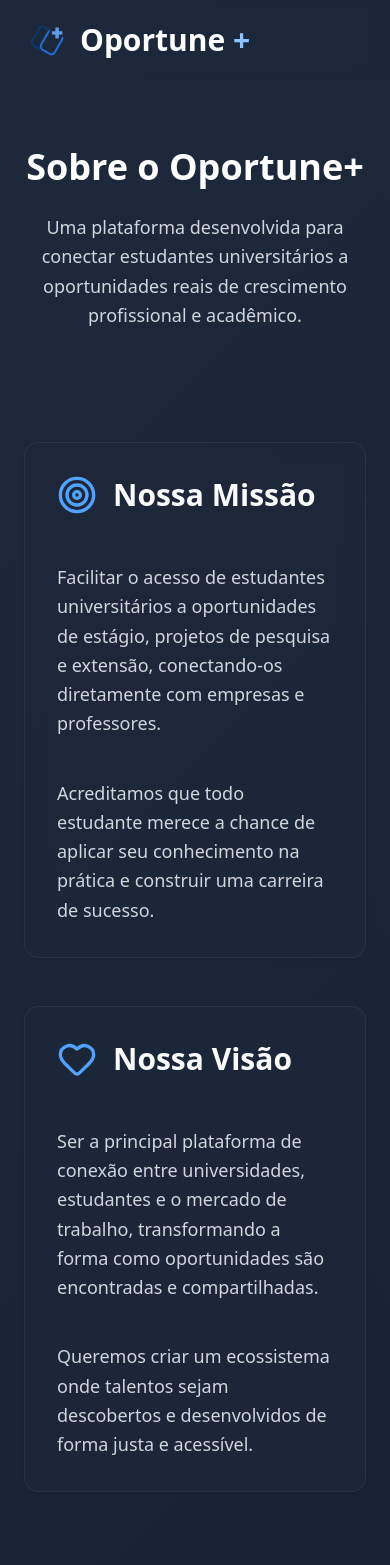
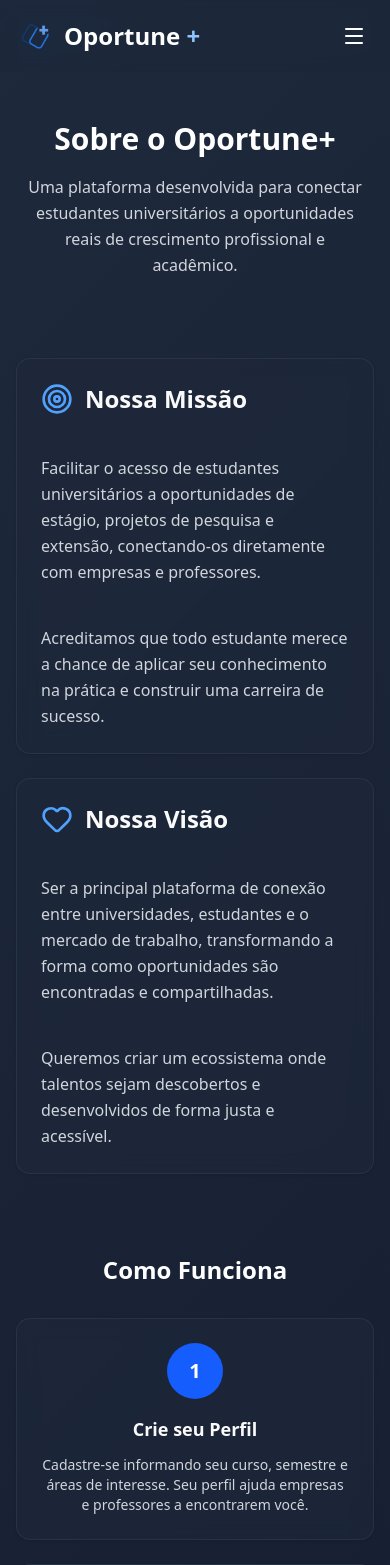
Before and after one commit to PedrFelip/oportune, a Next.js app in the folder frontend/: page /sobre in a window 390 px wide. Shown: the top 1565 px of the page. Built offline with nearby package versions, Linux system fonts and the light colour scheme.

Commit message:
Refatora a página "Sobre": aprimora o layout, adiciona animações e melhora a navegação mobile.

```diff
--- a/frontend/src/app/sobre/page.tsx
+++ b/frontend/src/app/sobre/page.tsx
@@ -1,23 +1,74 @@
 "use client";
 
 import { Button } from "@/components/ui/button";
-import { Card, CardContent } from "@/components/ui/card";
-import { GraduationCap, Building, Users, Target, Heart, Zap } from "lucide-react";
+import { Card } from "@/components/ui/card";
+import {
+  GraduationCap,
+  Building,
+  Users,
+  Target,
+  Heart,
+  Zap,
+  Menu,
+  X,
+} from "lucide-react";
 import Link from "next/link";
 import Image from "next/image";
 import Logo from "../../assets/logo_oportune.png";
+import { useState } from "react";
+import { motion } from "framer-motion";
+
+// Variantes de animação
+const fadeIn = {
+  hidden: { opacity: 0, y: 20 },
+  visible: { opacity: 1, y: 0 },
+};
+
+const staggerContainer = {
+  hidden: { opacity: 0 },
+  visible: {
+    opacity: 1,
+    transition: {
+      staggerChildren: 0.15,
+    },
+  },
+};
+
+const slideInLeft = {
+  hidden: { opacity: 0, x: -30 },
+  visible: { opacity: 1, x: 0 },
+};
+
+const slideInRight = {
+  hidden: { opacity: 0, x: 30 },
+  visible: { opacity: 1, x: 0 },
+};
+
+const scaleIn = {
+  hidden: { opacity: 0, scale: 0.9 },
+  visible: { opacity: 1, scale: 1 },
+};
 
 export default function Sobre() {
+  const [mobileMenuOpen, setMobileMenuOpen] = useState(false);
+
   return (
     <div className="min-h-screen oportune-gradient text-white">
       {/* Header */}
-      <header className="flex items-center justify-between px-6 py-4 bg-slate-800/30 backdrop-blur-sm">
+      <header className="sticky top-0 z-50 flex items-center justify-between px-4 sm:px-6 py-4 bg-slate-800/30 backdrop-blur-sm">
         <Link href="/" className="flex items-center space-x-2">
-          <Image src={Logo} alt="Oportune logo" width={48} height={48} />
-          <span className="text-3xl font-bold">
+          <Image
+            src={Logo}
+            alt="Oportune logo"
+            width={40}
+            height={40}
+            className="sm:w-12 sm:h-12"
+          />
+          <span className="text-2xl sm:text-3xl font-bold">
             Oportune <span className="text-blue-300">+</span>
           </span>
         </Link>
+
         <nav className="hidden md:flex items-center space-x-6">
           <Link
             href="/sobre"
@@ -41,210 +92,328 @@ export default function Sobre() {
             <Button variant="oportune">Criar conta</Button>
           </Link>
         </nav>
+
+        <button
+          className="md:hidden p-2 text-white"
+          onClick={() => setMobileMenuOpen(!mobileMenuOpen)}
+        >
+          {mobileMenuOpen ? <X size={24} /> : <Menu size={24} />}
+        </button>
       </header>
 
+      {mobileMenuOpen && (
+        <nav className="md:hidden bg-slate-800/95 backdrop-blur-sm px-4 py-4 space-y-3 border-b border-slate-700">
+          <Link
+            href="/sobre"
+            className="block text-white font-semibold py-2"
+            onClick={() => setMobileMenuOpen(false)}
+          >
+            Sobre
+          </Link>
+          <Link
+            href="/faq"
+            className="block text-gray-300 hover:text-white transition-colors py-2"
+            onClick={() => setMobileMenuOpen(false)}
+          >
+            FAQ
+          </Link>
+          <Link
+            href="/login"
+            className="block text-gray-300 hover:text-white transition-colors py-2"
+            onClick={() => setMobileMenuOpen(false)}
+          >
+            Entrar
+          </Link>
+          <Link href="/cadastro" onClick={() => setMobileMenuOpen(false)}>
+            <Button variant="oportune" className="w-full">
+              Criar conta
+            </Button>
+          </Link>
+        </nav>
+      )}
+
       {/* Hero Section */}
-      <section className="px-6 py-16 max-w-7xl mx-auto text-center">
-        <h1 className="text-4xl lg:text-5xl font-bold mb-6 leading-tight">
+      <motion.section
+        className="px-4 sm:px-6 py-12 sm:py-16 max-w-7xl mx-auto text-center"
+        initial="hidden"
+        animate="visible"
+        variants={fadeIn}
+        transition={{ duration: 0.6 }}
+      >
+        <h1 className="text-3xl sm:text-4xl lg:text-5xl font-bold mb-4 sm:mb-6 leading-tight px-2">
           Sobre o Oportune+
         </h1>
-        <p className="text-gray-300 text-lg max-w-3xl mx-auto leading-relaxed">
-          Uma plataforma desenvolvida para conectar estudantes universitários a oportunidades
-          reais de crescimento profissional e acadêmico.
+        <p className="text-gray-300 text-base sm:text-lg max-w-3xl mx-auto leading-relaxed px-2">
+          Uma plataforma desenvolvida para conectar estudantes universitários a
+          oportunidades reais de crescimento profissional e acadêmico.
         </p>
-      </section>
+      </motion.section>
 
-      {/* Nossa Missão */}
-      <section className="px-6 py-12 max-w-7xl mx-auto">
-        <div className="grid lg:grid-cols-2 gap-12 items-center">
-          <Card className="oportune-card p-8">
-            <div className="flex items-center mb-6">
-              <Target className="h-10 w-10 text-blue-400 mr-4" />
-              <h2 className="text-3xl font-bold text-primary-foreground">Nossa Missão</h2>
+      {/* Nossa Missão e Visão */}
+      <section className="px-4 sm:px-6 py-8 sm:py-12 max-w-7xl mx-auto">
+        <motion.div
+          className="grid lg:grid-cols-2 gap-6 sm:gap-12 items-center"
+          initial="hidden"
+          whileInView="visible"
+          viewport={{ once: true, amount: 0.3 }}
+          variants={staggerContainer}
+        >
+          <motion.div variants={slideInLeft} transition={{ duration: 0.6 }}>
+            <Card className="oportune-card p-6 sm:p-8 hover:scale-105 transition-transform duration-300">
+              <div className="flex items-center mb-4 sm:mb-6">
+                <Target className="h-8 w-8 sm:h-10 sm:w-10 text-blue-400 mr-3 sm:mr-4 flex-shrink-0" />
+                <h2 className="text-2xl sm:text-3xl font-bold text-primary-foreground">
+                  Nossa Missão
+                </h2>
               </div>
-            <p className="text-gray-300 text-lg leading-relaxed mb-4">
-              Facilitar o acesso de estudantes universitários a oportunidades de estágio,
-              projetos de pesquisa e extensão, conectando-os diretamente com empresas e
-              professores.
+              <p className="text-gray-300 text-base sm:text-lg leading-relaxed mb-4">
+                Facilitar o acesso de estudantes universitários a oportunidades
+                de estágio, projetos de pesquisa e extensão, conectando-os
+                diretamente com empresas e professores.
               </p>
-            <p className="text-gray-300 text-lg leading-relaxed">
-              Acreditamos que todo estudante merece a chance de aplicar seu conhecimento
-              na prática e construir uma carreira de sucesso.
+              <p className="text-gray-300 text-base sm:text-lg leading-relaxed">
+                Acreditamos que todo estudante merece a chance de aplicar seu
+                conhecimento na prática e construir uma carreira de sucesso.
               </p>
             </Card>
+          </motion.div>
 
-          <Card className="oportune-card p-8">
-            <div className="flex items-center mb-6">
-              <Heart className="h-10 w-10 text-blue-400 mr-4" />
-              <h2 className="text-3xl font-bold text-primary-foreground">Nossa Visão</h2>
+          <motion.div variants={slideInRight} transition={{ duration: 0.6 }}>
+            <Card className="oportune-card p-6 sm:p-8 hover:scale-105 transition-transform duration-300">
+              <div className="flex items-center mb-4 sm:mb-6">
+                <Heart className="h-8 w-8 sm:h-10 sm:w-10 text-blue-400 mr-3 sm:mr-4 flex-shrink-0" />
+                <h2 className="text-2xl sm:text-3xl font-bold text-primary-foreground">
+                  Nossa Visão
+                </h2>
               </div>
-            <p className="text-gray-300 text-lg leading-relaxed mb-4">
-              Ser a principal plataforma de conexão entre universidades, estudantes e
-              o mercado de trabalho, transformando a forma como oportunidades são
-              encontradas e compartilhadas.
+              <p className="text-gray-300 text-base sm:text-lg leading-relaxed mb-4">
+                Ser a principal plataforma de conexão entre universidades,
+                estudantes e o mercado de trabalho, transformando a forma como
+                oportunidades são encontradas e compartilhadas.
               </p>
-            <p className="text-gray-300 text-lg leading-relaxed">
+              <p className="text-gray-300 text-base sm:text-lg leading-relaxed">
                 Queremos criar um ecossistema onde talentos sejam descobertos e
                 desenvolvidos de forma justa e acessível.
               </p>
             </Card>
-        </div>
+          </motion.div>
+        </motion.div>
       </section>
 
       {/* Como Funciona */}
-      <section className="px-6 py-16 max-w-7xl mx-auto">
-        <h2 className="text-3xl font-bold mb-12 text-center">Como Funciona</h2>
-        <div className="grid md:grid-cols-3 gap-8">
-          <Card className="oportune-card p-6">
+      <section className="px-4 sm:px-6 py-12 sm:py-16 max-w-7xl mx-auto">
+        <motion.h2
+          className="text-2xl sm:text-3xl font-bold mb-8 sm:mb-12 text-center"
+          initial="hidden"
+          whileInView="visible"
+          viewport={{ once: true }}
+          variants={fadeIn}
+          transition={{ duration: 0.6 }}
+        >
+          Como Funciona
+        </motion.h2>
+        <motion.div
+          className="grid sm:grid-cols-2 lg:grid-cols-3 gap-6 sm:gap-8"
+          initial="hidden"
+          whileInView="visible"
+          viewport={{ once: true, amount: 0.2 }}
+          variants={staggerContainer}
+        >
+          {[1, 2, 3].map((step, index) => (
+            <motion.div
+              key={step}
+              variants={scaleIn}
+              transition={{ duration: 0.5 }}
+            >
+              <Card className="oportune-card p-6 hover:scale-105 transition-transform duration-300">
                 <div className="flex flex-col items-center text-center">
-              <div className="w-16 h-16 bg-blue-600 rounded-full flex items-center justify-center text-white font-bold text-2xl mb-4">
-                1
-              </div>
-              <h3 className="text-xl font-semibold mb-3 text-primary-foreground">
-                Crie seu Perfil
+                  <motion.div
+                    className="w-14 h-14 sm:w-16 sm:h-16 bg-blue-600 rounded-full flex items-center justify-center text-white font-bold text-xl sm:text-2xl mb-4"
+                    whileHover={{ rotate: 360 }}
+                    transition={{ duration: 0.6 }}
+                  >
+                    {step}
+                  </motion.div>
+                  <h3 className="text-lg sm:text-xl font-semibold mb-3 text-primary-foreground">
+                    {step === 1 && "Crie seu Perfil"}
+                    {step === 2 && "Busque Oportunidades"}
+                    {step === 3 && "Candidate-se com um Clique"}
                   </h3>
-              <p className="text-gray-300">
-                Cadastre-se informando seu curso, semestre e áreas de interesse.
-                Seu perfil ajuda empresas e professores a encontrarem você.
+                  <p className="text-sm sm:text-base text-gray-300">
+                    {step === 1 &&
+                      "Cadastre-se informando seu curso, semestre e áreas de interesse. Seu perfil ajuda empresas e professores a encontrarem você."}
+                    {step === 2 &&
+                      "Utilize filtros inteligentes para encontrar vagas de estágio, projetos de pesquisa e extensão alinhados ao seu perfil."}
+                    {step === 3 &&
+                      "Envie sua candidatura rapidamente e acompanhe o status de cada inscrição diretamente no seu dashboard."}
                   </p>
                 </div>
               </Card>
-
-          <Card className="oportune-card p-6">
-            <div className="flex flex-col items-center text-center">
-              <div className="w-16 h-16 bg-blue-600 rounded-full flex items-center justify-center text-white font-bold text-2xl mb-4">
-                2
-              </div>
-              <h3 className="text-xl font-semibold mb-3 text-primary-foreground">
-                Busque Oportunidades
-              </h3>
-              <p className="text-gray-300">
-                Utilize filtros inteligentes para encontrar vagas de estágio,
-                projetos de pesquisa e extensão alinhados ao seu perfil.
-              </p>
-            </div>
-          </Card>
-
-          <Card className="oportune-card p-6">
-            <div className="flex flex-col items-center text-center">
-              <div className="w-16 h-16 bg-blue-600 rounded-full flex items-center justify-center text-white font-bold text-2xl mb-4">
-                3
-              </div>
-              <h3 className="text-xl font-semibold mb-3 text-primary-foreground">
-                Candidate-se com um Clique
-              </h3>
-              <p className="text-gray-300">
-                Envie sua candidatura rapidamente e acompanhe o status de cada
-                inscrição diretamente no seu dashboard.
-              </p>
-            </div>
-          </Card>
-        </div>
+            </motion.div>
+          ))}
+        </motion.div>
       </section>
 
       {/* Para Quem é o Oportune+ */}
-      <section className="px-6 py-16 max-w-7xl mx-auto bg-slate-800/20 rounded-2xl">
-        <h2 className="text-3xl font-bold mb-12 text-center">Para Quem é o Oportune+</h2>
-        <div className="grid md:grid-cols-3 gap-8">
-          <Card className="oportune-card p-8">
+      <motion.section
+        className="px-4 sm:px-6 py-12 sm:py-16 max-w-7xl mx-auto bg-slate-800/20 rounded-2xl"
+        initial="hidden"
+        whileInView="visible"
+        viewport={{ once: true, amount: 0.2 }}
+        variants={fadeIn}
+        transition={{ duration: 0.6 }}
+      >
+        <h2 className="text-2xl sm:text-3xl font-bold mb-8 sm:mb-12 text-center">
+          Para Quem é o Oportune+
+        </h2>
+        <motion.div
+          className="grid sm:grid-cols-2 lg:grid-cols-3 gap-6 sm:gap-8"
+          variants={staggerContainer}
+        >
+          {/* Estudantes */}
+          <motion.div variants={fadeIn} transition={{ duration: 0.5 }}>
+            <Card className="oportune-card p-6 sm:p-8 hover:scale-105 transition-transform duration-300">
               <div className="flex flex-col items-center text-center">
-              <GraduationCap className="h-12 w-12 text-blue-400 mb-4" />
-              <h3 className="text-2xl font-semibold mb-4 text-primary-foreground">
+                <motion.div
+                  whileHover={{ scale: 1.2, rotate: 360 }}
+                  transition={{ duration: 0.5 }}
+                >
+                  <GraduationCap className="h-10 w-10 sm:h-12 sm:w-12 text-blue-400 mb-4" />
+                </motion.div>
+                <h3 className="text-xl sm:text-2xl font-semibold mb-4 text-primary-foreground">
                   Estudantes
                 </h3>
-              <ul className="text-gray-300 space-y-2 text-left">
+                <ul className="text-gray-300 space-y-2 text-left text-sm sm:text-base">
                   <li className="flex items-start">
-                  <Zap className="h-5 w-5 text-blue-400 mr-2 mt-0.5 flex-shrink-0" />
+                    <Zap className="h-4 w-4 sm:h-5 sm:w-5 text-blue-400 mr-2 mt-0.5 flex-shrink-0" />
                     <span>Encontre estágios alinhados ao seu curso e nível</span>
                   </li>
                   <li className="flex items-start">
-                  <Zap className="h-5 w-5 text-blue-400 mr-2 mt-0.5 flex-shrink-0" />
+                    <Zap className="h-4 w-4 sm:h-5 sm:w-5 text-blue-400 mr-2 mt-0.5 flex-shrink-0" />
                     <span>Participe de projetos de pesquisa e extensão</span>
                   </li>
                   <li className="flex items-start">
-                  <Zap className="h-5 w-5 text-blue-400 mr-2 mt-0.5 flex-shrink-0" />
+                    <Zap className="h-4 w-4 sm:h-5 sm:w-5 text-blue-400 mr-2 mt-0.5 flex-shrink-0" />
                     <span>Construa seu portfólio acadêmico e profissional</span>
                   </li>
                 </ul>
               </div>
             </Card>
+          </motion.div>
 
-          <Card className="oportune-card p-8">
+          {/* Empresas */}
+          <motion.div
+            variants={fadeIn}
+            transition={{ duration: 0.5, delay: 0.1 }}
+          >
+            <Card className="oportune-card p-6 sm:p-8 hover:scale-105 transition-transform duration-300">
               <div className="flex flex-col items-center text-center">
-              <Building className="h-12 w-12 text-blue-400 mb-4" />
-              <h3 className="text-2xl font-semibold mb-4 text-primary-foreground">
+                <motion.div
+                  whileHover={{ scale: 1.2, rotate: 360 }}
+                  transition={{ duration: 0.5 }}
+                >
+                  <Building className="h-10 w-10 sm:h-12 sm:w-12 text-blue-400 mb-4" />
+                </motion.div>
+                <h3 className="text-xl sm:text-2xl font-semibold mb-4 text-primary-foreground">
                   Empresas
                 </h3>
-              <ul className="text-gray-300 space-y-2 text-left">
+                <ul className="text-gray-300 space-y-2 text-left text-sm sm:text-base">
                   <li className="flex items-start">
-                  <Zap className="h-5 w-5 text-blue-400 mr-2 mt-0.5 flex-shrink-0" />
+                    <Zap className="h-4 w-4 sm:h-5 sm:w-5 text-blue-400 mr-2 mt-0.5 flex-shrink-0" />
                     <span>Acesse talentos qualificados de universidades</span>
                   </li>
                   <li className="flex items-start">
-                  <Zap className="h-5 w-5 text-blue-400 mr-2 mt-0.5 flex-shrink-0" />
-                  <span>Filtre candidatos por curso, semestre e habilidades</span>
+                    <Zap className="h-4 w-4 sm:h-5 sm:w-5 text-blue-400 mr-2 mt-0.5 flex-shrink-0" />
+                    <span>
+                      Filtre candidatos por curso, semestre e habilidades
+                    </span>
                   </li>
                   <li className="flex items-start">
-                  <Zap className="h-5 w-5 text-blue-400 mr-2 mt-0.5 flex-shrink-0" />
+                    <Zap className="h-4 w-4 sm:h-5 sm:w-5 text-blue-400 mr-2 mt-0.5 flex-shrink-0" />
                     <span>Gerencie vagas e candidaturas em um só lugar</span>
                   </li>
                 </ul>
               </div>
             </Card>
+          </motion.div>
 
-          <Card className="oportune-card p-8">
+          {/* Professores */}
+          <motion.div
+            variants={fadeIn}
+            transition={{ duration: 0.5, delay: 0.2 }}
+          >
+            <Card className="oportune-card p-6 sm:p-8 hover:scale-105 transition-transform duration-300">
               <div className="flex flex-col items-center text-center">
-              <Users className="h-12 w-12 text-blue-400 mb-4" />
-              <h3 className="text-2xl font-semibold mb-4 text-primary-foreground">
+                <motion.div
+                  whileHover={{ scale: 1.2, rotate: 360 }}
+                  transition={{ duration: 0.5 }}
+                >
+                  <Users className="h-10 w-10 sm:h-12 sm:w-12 text-blue-400 mb-4" />
+                </motion.div>
+                <h3 className="text-xl sm:text-2xl font-semibold mb-4 text-primary-foreground">
                   Professores
                 </h3>
-              <ul className="text-gray-300 space-y-2 text-left">
+                <ul className="text-gray-300 space-y-2 text-left text-sm sm:text-base">
                   <li className="flex items-start">
-                  <Zap className="h-5 w-5 text-blue-400 mr-2 mt-0.5 flex-shrink-0" />
+                    <Zap className="h-4 w-4 sm:h-5 sm:w-5 text-blue-400 mr-2 mt-0.5 flex-shrink-0" />
                     <span>Divulgue projetos de pesquisa e extensão</span>
                   </li>
                   <li className="flex items-start">
-                  <Zap className="h-5 w-5 text-blue-400 mr-2 mt-0.5 flex-shrink-0" />
+                    <Zap className="h-4 w-4 sm:h-5 sm:w-5 text-blue-400 mr-2 mt-0.5 flex-shrink-0" />
                     <span>Encontre alunos interessados em suas áreas</span>
                   </li>
                   <li className="flex items-start">
-                  <Zap className="h-5 w-5 text-blue-400 mr-2 mt-0.5 flex-shrink-0" />
+                    <Zap className="h-4 w-4 sm:h-5 sm:w-5 text-blue-400 mr-2 mt-0.5 flex-shrink-0" />
                     <span>Gerencie inscrições de forma organizada</span>
                   </li>
                 </ul>
               </div>
             </Card>
-        </div>
-      </section>
+          </motion.div>
+        </motion.div>
+      </motion.section>
 
       {/* CTA */}
-      <section className="px-6 py-16 text-center">
-        <h2 className="text-3xl font-bold mb-4">
+      <motion.section
+        className="px-4 sm:px-6 py-12 sm:py-16 text-center"
+        initial="hidden"
+        whileInView="visible"
+        viewport={{ once: true }}
+        variants={fadeIn}
+        transition={{ duration: 0.6 }}
+      >
+        <h2 className="text-2xl sm:text-3xl font-bold mb-4">
           Pronto para começar?
         </h2>
-        <p className="text-gray-300 mb-8 max-w-2xl mx-auto">
-          Junte-se a centenas de estudantes e empresas que já estão usando o Oportune+
-          para encontrar as melhores oportunidades.
+        <p className="text-gray-300 mb-8 max-w-2xl mx-auto text-sm sm:text-base px-2">
+          Junte-se a centenas de estudantes e empresas que já estão usando o
+          Oportune+ para encontrar as melhores oportunidades.
         </p>
-        <div className="flex flex-col sm:flex-row gap-4 justify-center">
+        <div className="flex flex-col sm:flex-row gap-4 justify-center px-4">
           <Link href="/cadastro">
-            <Button variant="oportune" className="px-8 py-3">
+            <Button
+              variant="oportune"
+              className="w-full sm:w-auto px-8 py-3 hover:scale-105 transition-transform"
+            >
               Criar minha conta
             </Button>
           </Link>
           <Link href="/faq">
-            <Button variant="oportune_blank" className="px-8 py-3">
+            <Button
+              variant="oportune_blank"
+              className="w-full sm:w-auto px-8 py-3 hover:scale-105 transition-transform"
+            >
               Ver perguntas frequentes
             </Button>
           </Link>
         </div>
-      </section>
+      </motion.section>
 
       {/* Footer */}
-      <footer className="px-6 py-8 border-t border-slate-700">
-        <div className="max-w-7xl mx-auto flex flex-col md:flex-row justify-between items-center">
+      <footer className="px-4 sm:px-6 py-8 border-t border-slate-700">
+        <div className="max-w-7xl mx-auto flex flex-col md:flex-row justify-between items-center gap-4">
           <span className="text-sm text-gray-400">© Oportune — 2025</span>
-          <div className="flex items-center space-x-6 mt-4 md:mt-0">
+          <div className="flex flex-col sm:flex-row items-center gap-4 sm:gap-6">
             <span className="text-sm text-gray-400">contato@oportune.edu</span>
             <Link
               href="#"
```
Lines whose indentation alone changed are shown as unchanged.
